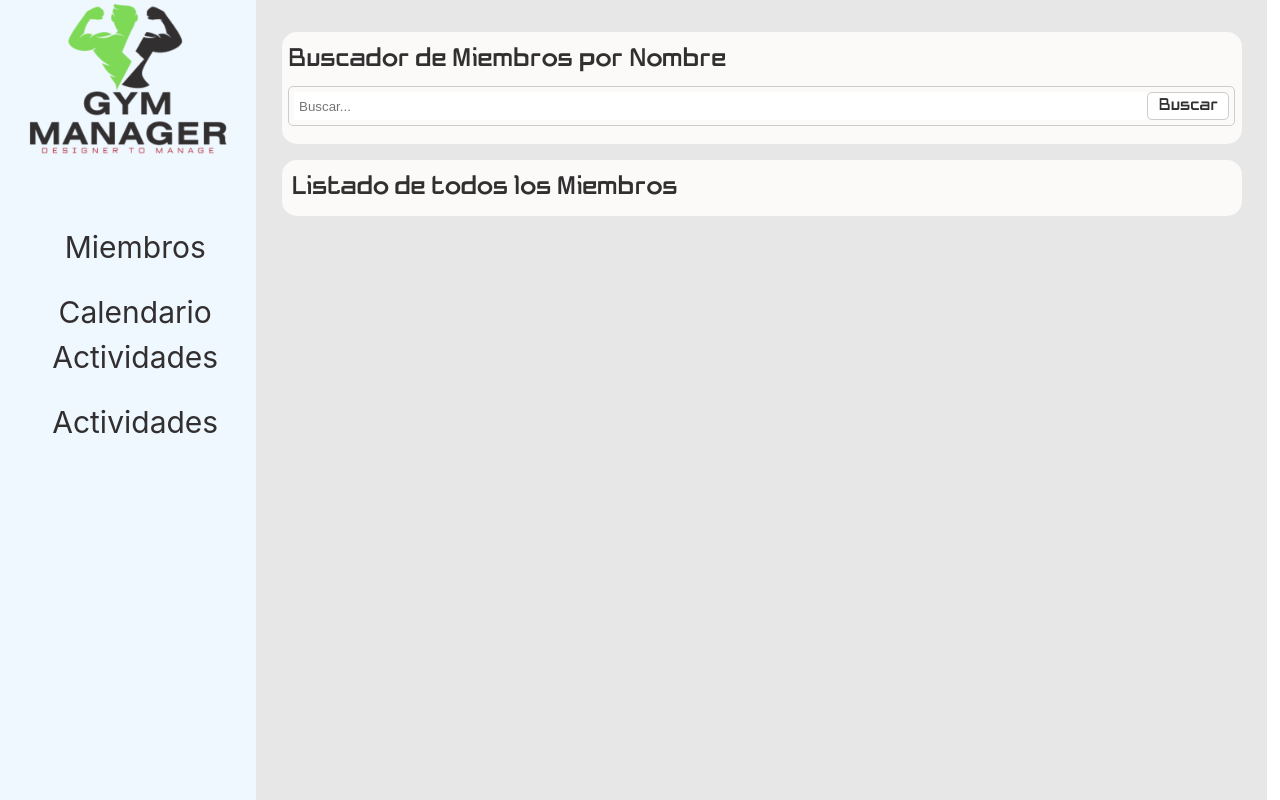
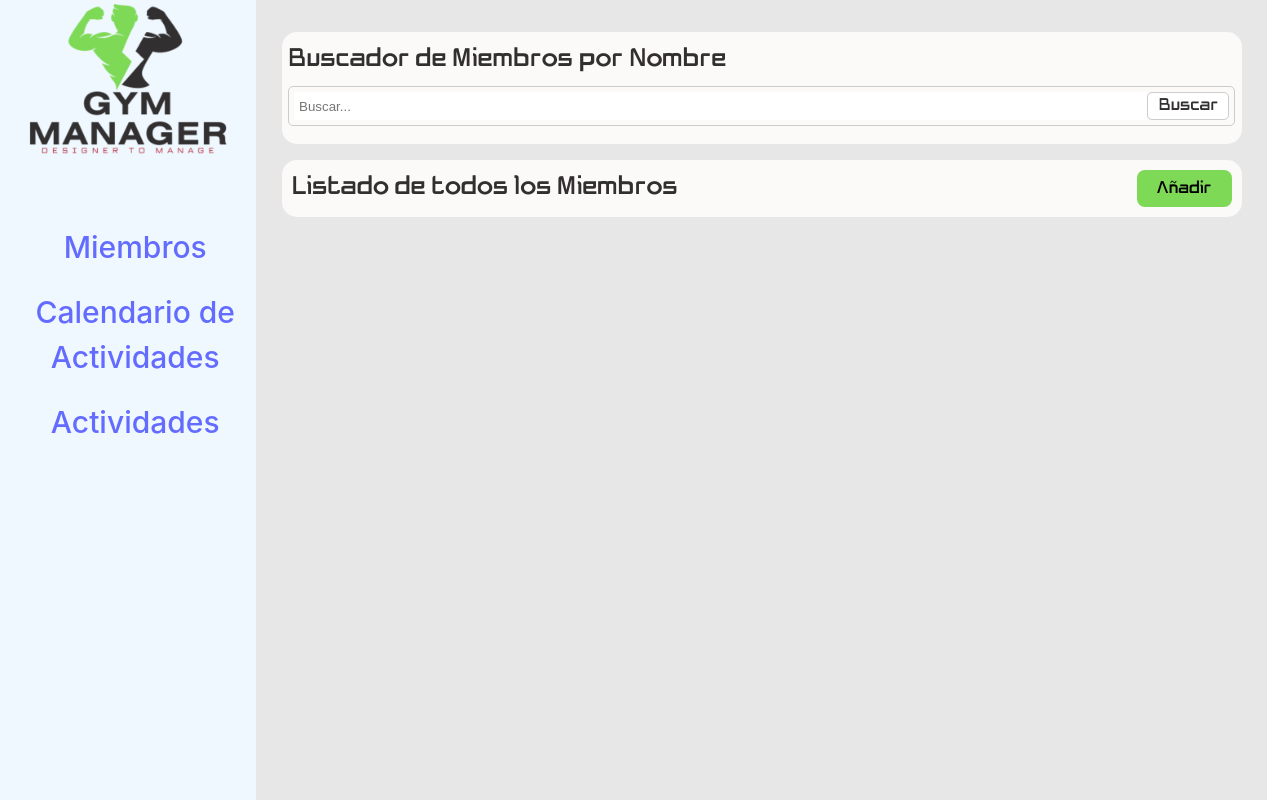
Before and after one commit to FactoriaF5Code/rc2-project-10-group-05, a React (Vite) app: page / in a window 1280 px wide. Built offline with nearby package versions, Linux system fonts and the light colour scheme.

Commit message:
add button add new member

```diff
--- a/src/components/Aside/Aside.css
+++ b/src/components/Aside/Aside.css
@@ -30,8 +30,14 @@ ul {
   width: 90%;
 }
 
+.listAside a {
+    text-decoration: none !important;
+  }
+
+
 .textList:hover {
   background-color: #7ed957;
   border-radius: 15px;
   box-shadow: 0px 0px 10px 3px rgba(126,217,87,1)
+
 }
--- a/src/components/Aside/Aside.jsx
+++ b/src/components/Aside/Aside.jsx
@@ -10,9 +10,15 @@ function Aside() {
                 </div>
                 <div className="containerListAside">
                     <ul className="listAside">
-                        <li className="textList">Miembros</li>
-                        <li className="textList">Calendario Actividades</li>
-                        <li className="textList">Actividades</li>
+                        <li className="textList">
+                            <a href="HomePage.jsx" style={{ textDecoration: "none" }}>Miembros</a>
+                        </li>
+                        <li className="textList">
+                            <a href="HomePage.jsx" style={{ textDecoration: "none" }}>Calendario de Actividades</a>
+                        </li>
+                        <li className="textList">
+                            <a href="HomePage.jsx" style={{ textDecoration: "none" }}>Actividades</a>
+                        </li>
                     </ul>
                 </div>
             </section>
--- a/src/pages/homepage/HomePage.css
+++ b/src/pages/homepage/HomePage.css
@@ -37,6 +37,20 @@
     width: 75vw;
     border-radius: 15px;
     padding: 10px;
+    display: flex;
+    flex-direction: row;
+    justify-content: space-between;
+}
+
+.buttonAddMember {
+  background: #7ed957;
+  outline: none
+}
+
+.buttonAddMember:hover {
+  background: #7ed957;
+  box-shadow: 0px 0px 2px 2px rgba(126,217,87,1);
+  border: 1px solid #55555500;
 }
 
 .search {
--- a/src/pages/homepage/HomePage.jsx
+++ b/src/pages/homepage/HomePage.jsx
@@ -15,6 +15,7 @@ function HomePage() {
                 </section>
                 <section className="containerMemberList">
                     <h2>Listado de todos los Miembros</h2>
+                    <button className="buttonAddMember">Añadir</button>
                 </section>
             </div>
         </>
```
